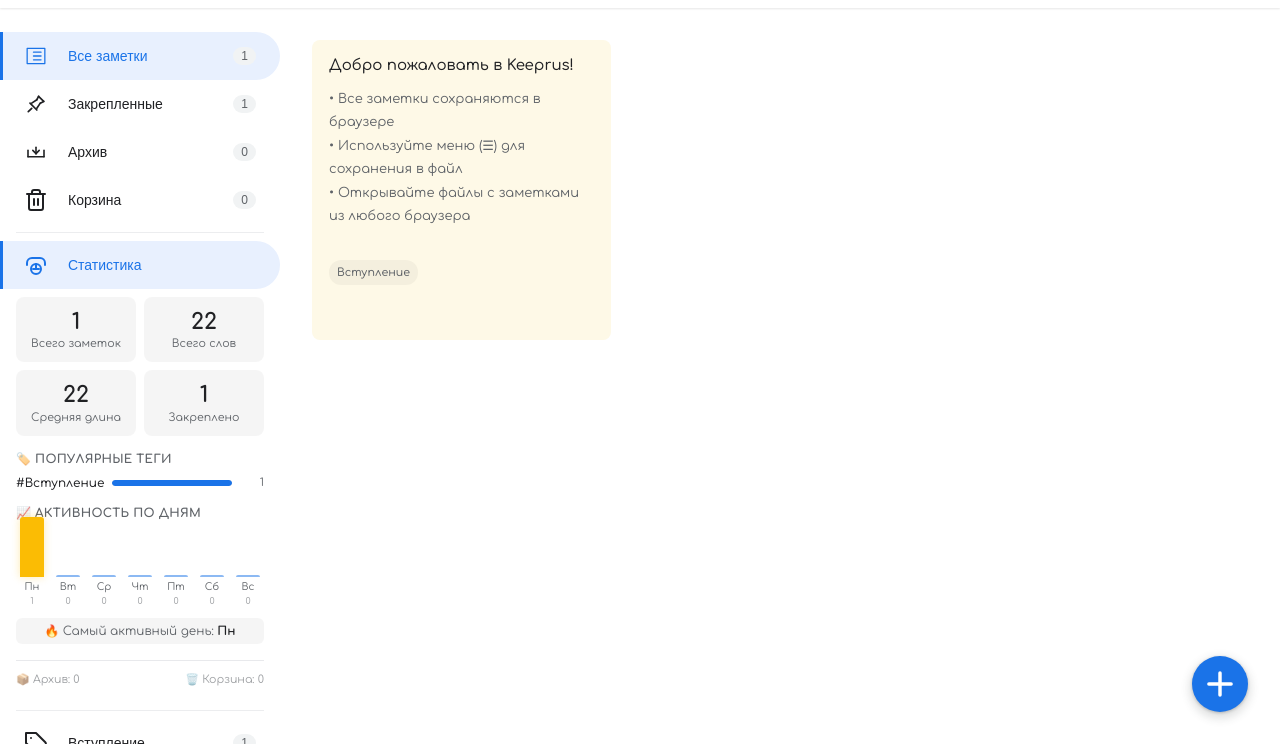
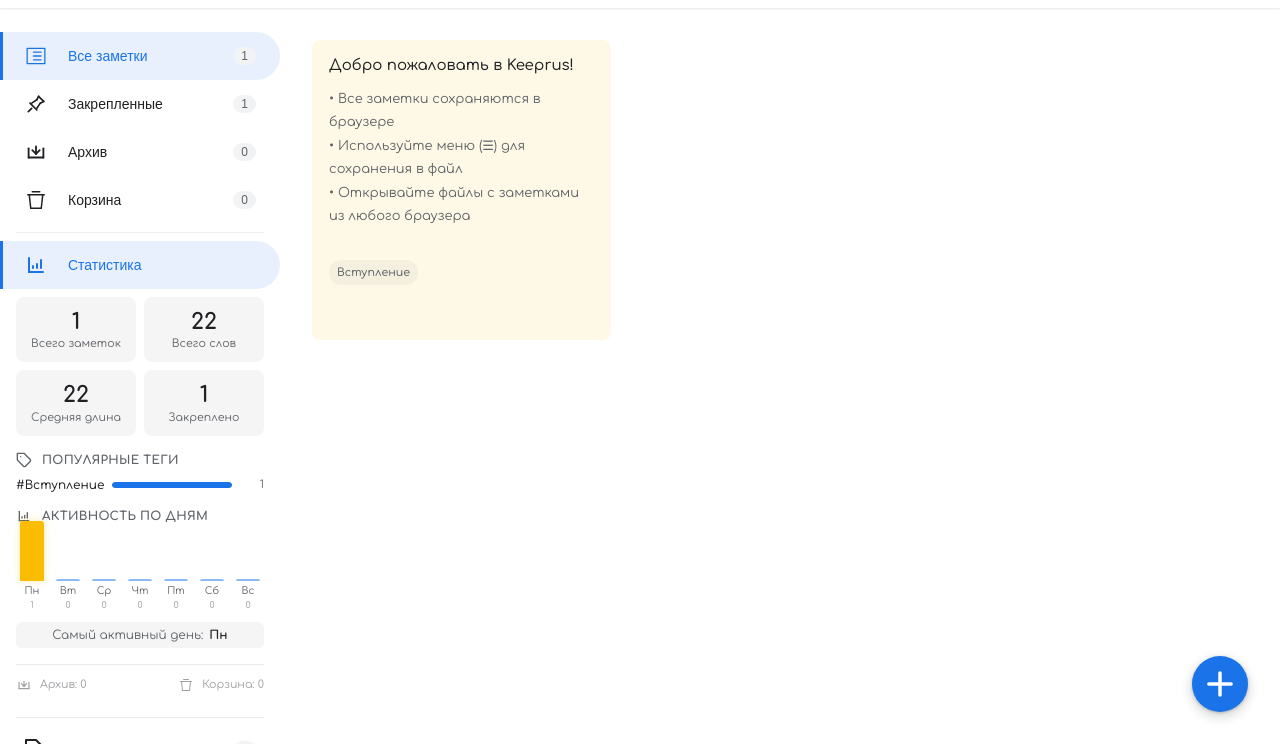
Before and after one commit to StasKrav/keeprus, a plain HTML site: page public/index.html in a window 1280 px wide. Both pictures are taken after a click on the button "Статистика". Shown: the part 56-800 px from the top of the page. Drawn offline with nearby package versions, Linux system fonts and the light colour scheme.

Commit message:
чищу дизайн

```diff
--- a/public/css/style.css
+++ b/public/css/style.css
@@ -2180,6 +2180,50 @@ body {
     opacity: 0.6;
 }
 
+.stats-section-title svg,
+.stats-busiest svg,
+.stats-footer svg {
+    display: inline-block;
+    vertical-align: middle;
+    margin-right: 4px;
+    flex-shrink: 0;
+    color: var(--text-secondary);
+}
+
+.stats-section-title {
+    display: flex;
+    align-items: center;
+    gap: 6px;
+}
+
+.stats-busiest {
+    display: flex;
+    align-items: center;
+    justify-content: center;
+    gap: 6px;
+}
+
+.stats-footer {
+    display: flex;
+    justify-content: space-between;
+    align-items: center;
+    gap: 12px;
+}
+
+.stats-footer span {
+    display: flex;
+    align-items: center;
+    gap: 4px;
+}
+
+.stats-empty svg {
+    display: block;
+    margin: 0 auto 8px;
+    opacity: 0.4;
+    width: 48px;
+    height: 48px;
+}
+
 /* Тёмная тема */
 [data-theme="dark"] .stats-card {
     background: rgba(255, 255, 255, 0.05);
--- a/public/index.html
+++ b/public/index.html
@@ -182,27 +182,26 @@
         </button>
 
         <button class="nav-item" data-filter="archive" onclick="filterNotes('archive')">
-            <svg width="24" height="24" viewBox="0 0 480 352" xmlns="http://www.w3.org/2000/svg" role="img" aria-label="Архив">
-            <path d="M240,80 L240,208" stroke="currentColor" stroke-width="32" fill="none" stroke-linecap="round"/>
-            <path d="M240,208 L176,144" stroke="currentColor" stroke-width="32" fill="none" stroke-linecap="round"/>
-            <path d="M240,208 L304,144" stroke="currentColor" stroke-width="32" fill="none" stroke-linecap="round"/>
-            <path d="M80,272 L400,272" stroke="currentColor" stroke-width="32" fill="none" stroke-linecap="round"/>
-            <path d="M400,272 L400,144" stroke="currentColor" stroke-width="32" fill="none" stroke-linecap="round"/>
-            <path d="M80,272 L80,144" stroke="currentColor" stroke-width="32" fill="none" stroke-linecap="round"/>
-
-            </svg>
+            <svg width="24" height="24" viewBox="0 0 416 352" role="img" aria-label="Архив">
+                                    <path d="M208,80 L208,208" stroke="currentColor" stroke-width="32" fill="none" stroke-linecap="round"/>
+                                    <path d="M144,144 L208,208" stroke="currentColor" stroke-width="32" fill="none" stroke-linecap="round"/>
+                                    <path d="M208,208 L272,144" stroke="currentColor" stroke-width="32" fill="none" stroke-linecap="round"/>
+                                    <path d="M80,272 L336,272" stroke="currentColor" stroke-width="32" fill="none" stroke-linecap="round"/>
+                                    <path d="M336,272 L336,112" stroke="currentColor" stroke-width="32" fill="none" stroke-linecap="round"/>
+                                    <path d="M80,112 L80,272" stroke="currentColor" stroke-width="32" fill="none" stroke-linecap="round"/>
+                                    </svg>
             <span class="nav-label">Архив</span>
             <span class="tag-count" id="countArchive">0</span>
         </button>
 
         <button class="nav-item" data-filter="trash" onclick="filterNotes('trash')">
-            <svg class="nav-icon" width="24" height="24" viewBox="0 0 24 24" fill="none" stroke="currentColor" stroke-width="2" stroke-linecap="round" stroke-linejoin="round" role="img" aria-label="Корзина">
-                <path d="M3 6h18"/>
-                <path d="M8 6V4a2 2 0 0 1 2-2h4a2 2 0 0 1 2 2v2"/>
-                <path d="M19 6v14a2 2 0 0 1-2 2H7a2 2 0 0 1-2-2V6"/>
-                <path d="M10 11v6"/>
-                <path d="M14 11v6"/>
-            </svg>
+            <svg width="24" height="24" viewBox="0 0 512 512" role="img" aria-label="Корзина">
+                                    <path d="M80,144 L432,144" stroke="currentColor" stroke-width="32" fill="none" stroke-linecap="round"/>
+                                    <path d="M176,80 L336,80" stroke="currentColor" stroke-width="32" fill="none" stroke-linecap="round"/>
+                                    <path d="M112,144 L144,432" stroke="currentColor" stroke-width="32" fill="none" stroke-linecap="round"/>
+                                    <path d="M400,144 L368,432" stroke="currentColor" stroke-width="32" fill="none" stroke-linecap="round"/>
+                                    <path d="M368,432 L144,432" stroke="currentColor" stroke-width="32" fill="none" stroke-linecap="round"/>
+                                    </svg>
             <span class="nav-label">Корзина</span>
             <span class="tag-count" id="countTrash">0</span>
         </button>
@@ -212,11 +211,12 @@
 
         <!-- СТАТИСТИКА -->
         <button class="nav-item" onclick="toggleStats()" id="statsToggle">
-            <svg width="24" height="24" viewBox="0 0 24 24" fill="none" stroke="currentColor" stroke-width="2" stroke-linecap="round" stroke-linejoin="round">
-                <path d="M21 12v-2a5 5 0 0 0-5-5H8a5 5 0 0 0-5 5v2"/>
-                <circle cx="12" cy="16" r="5"/>
-                <path d="M12 11v5"/>
-                <path d="M9 16h6"/>
+            <svg width="24" height="24" viewBox="0 0 384 384">
+            <path d="M80,80 L80,304" stroke="currentColor" stroke-width="32" fill="none" stroke-linecap="round"/>
+            <path d="M80,304 L304,304" stroke="currentColor" stroke-width="32" fill="none" stroke-linecap="round"/>
+            <path d="M272,240 L272,112" stroke="currentColor" stroke-width="32" fill="none" stroke-linecap="round"/>
+            <path d="M144,208 L144,240" stroke="currentColor" stroke-width="32" fill="none" stroke-linecap="round"/>
+            <path d="M208,176 L208,240" stroke="currentColor" stroke-width="32" fill="none" stroke-linecap="round"/>
             </svg>
             <span class="nav-label">Статистика</span>
         </button>
--- a/public/js/stats.js
+++ b/public/js/stats.js
@@ -1,5 +1,5 @@
 // ============================================
-// СТАТИСТИКА ЗАМЕТОК
+// СТАТИСТИКА ЗАМЕТОК (без эмодзи)
 // ============================================
 
 function getNoteStats() {
@@ -7,7 +7,6 @@ function getNoteStats() {
     const trashed = notes.filter(n => n.trashed);
     const archived = notes.filter(n => n.archived && !n.trashed);
 
-    // Общая статистика
     const total = active.length;
     const totalWords = active.reduce((sum, n) =>
         sum + (n.content || '').split(/\s+/).filter(w => w.length > 0).length, 0
@@ -18,7 +17,6 @@ function getNoteStats() {
     const avgLength = total > 0 ? Math.round(totalWords / total) : 0;
     const avgChars = total > 0 ? Math.round(totalChars / total) : 0;
 
-    // Топ-теги
     const tagStats = {};
     active.forEach(n => {
         n.tags.forEach(t => {
@@ -29,17 +27,14 @@ function getNoteStats() {
         .sort((a, b) => b[1] - a[1])
         .slice(0, 5);
 
-    // Активность по дням недели
     const weekDays = ['Пн', 'Вт', 'Ср', 'Чт', 'Пт', 'Сб', 'Вс'];
     const dayStats = Array(7).fill(0);
     const now = new Date();
 
     active.forEach(n => {
         if (n.date) {
-            // Парсим дату (формат: "29.06.2026 14:30" или "29 июня 2026")
             let dateParts = n.date.match(/(\d{1,2})[.\s]+(\d{1,2})[.\s]+(\d{4})/);
             if (!dateParts) {
-                // Пробуем другой формат
                 dateParts = n.date.match(/(\d{4})-(\d{2})-(\d{2})/);
                 if (dateParts) {
                     dateParts = [dateParts[0], dateParts[3], dateParts[2], dateParts[1]];
@@ -52,19 +47,15 @@ function getNoteStats() {
                 const year = parseInt(dateParts[3]);
                 const noteDate = new Date(year, month, day);
                 const dayOfWeek = noteDate.getDay();
-                // Преобразуем: 0 = воскресенье, 1 = понедельник, ...
                 const index = dayOfWeek === 0 ? 6 : dayOfWeek - 1;
                 dayStats[index]++;
             }
         }
     });
 
-    // Максимальная активность
     const maxDay = Math.max(...dayStats);
     const maxDayIndex = dayStats.indexOf(maxDay);
     const busiestDay = maxDay > 0 ? weekDays[maxDayIndex] : '—';
-
-    // Закреплённые
     const pinned = active.filter(n => n.pinned).length;
 
     return {
@@ -84,7 +75,62 @@ function getNoteStats() {
 }
 
 // ============================================
-// РЕНДЕР СТАТИСТИКИ
+// SVG-ИКОНКИ
+// ============================================
+
+const Icons = {
+    // Иконка "Теги"
+    tag: `<svg width="16" height="16" viewBox="0 0 24 24" fill="none" stroke="currentColor" stroke-width="2" stroke-linecap="round" stroke-linejoin="round">
+        <path d="M12 2H2v10l9.29 9.29a2 2 0 0 0 2.83 0l7.17-7.17a2 2 0 0 0 0-2.83L12 2z"/>
+        <path d="M7 7h.01"/>
+    </svg>`,
+
+    // Иконка "График"
+    chart: `<svg width="16" height="16" viewBox="0 0 384 384">
+    <path d="M80,80 L80,304" stroke="currentColor" stroke-width="32" fill="none" stroke-linecap="round"/>
+    <path d="M80,304 L304,304" stroke="currentColor" stroke-width="32" fill="none" stroke-linecap="round"/>
+    <path d="M272,240 L272,112" stroke="currentColor" stroke-width="32" fill="none" stroke-linecap="round"/>
+    <path d="M144,208 L144,240" stroke="currentColor" stroke-width="32" fill="none" stroke-linecap="round"/>
+    <path d="M208,176 L208,240" stroke="currentColor" stroke-width="32" fill="none" stroke-linecap="round"/>
+    </svg>`,
+
+    // Иконка "Огонь" (активный день)
+    fire: `<svg width="16" height="16" viewBox="0 0 24 24" fill="none" stroke="currentColor" stroke-width="2" stroke-linecap="round" stroke-linejoin="round">
+        <path d="M12 2s-3 5-3 8a3 3 0 0 0 6 0c0-3-3-8-3-8z"/>
+        <path d="M8.5 11.5c-1.5 1.5-2.5 3.5-2.5 5.5a6 6 0 0 0 12 0c0-2-1-4-2.5-5.5"/>
+    </svg>`,
+
+    // Иконка "Архив"
+    archive: `<svg width="16" height="16" viewBox="0 0 416 352">
+                            <path d="M208,80 L208,208" stroke="currentColor" stroke-width="32" fill="none" stroke-linecap="round"/>
+                            <path d="M144,144 L208,208" stroke="currentColor" stroke-width="32" fill="none" stroke-linecap="round"/>
+                            <path d="M208,208 L272,144" stroke="currentColor" stroke-width="32" fill="none" stroke-linecap="round"/>
+                            <path d="M80,272 L336,272" stroke="currentColor" stroke-width="32" fill="none" stroke-linecap="round"/>
+                            <path d="M336,272 L336,112" stroke="currentColor" stroke-width="32" fill="none" stroke-linecap="round"/>
+                            <path d="M80,112 L80,272" stroke="currentColor" stroke-width="32" fill="none" stroke-linecap="round"/>
+                            </svg>`,
+
+    // Иконка "Корзина"
+    trash: `<svg width="16" height="16" viewBox="0 0 512 512">
+                            <path d="M80,144 L432,144" stroke="currentColor" stroke-width="32" fill="none" stroke-linecap="round"/>
+                            <path d="M176,80 L336,80" stroke="currentColor" stroke-width="32" fill="none" stroke-linecap="round"/>
+                            <path d="M112,144 L144,432" stroke="currentColor" stroke-width="32" fill="none" stroke-linecap="round"/>
+                            <path d="M400,144 L368,432" stroke="currentColor" stroke-width="32" fill="none" stroke-linecap="round"/>
+                            <path d="M368,432 L144,432" stroke="currentColor" stroke-width="32" fill="none" stroke-linecap="round"/>
+                            </svg>`,
+
+    // Иконка "Заметка" (для заголовка)
+    note: `<svg width="20" height="20" viewBox="0 0 24 24" fill="none" stroke="currentColor" stroke-width="2" stroke-linecap="round" stroke-linejoin="round">
+        <path d="M14 2H6a2 2 0 0 0-2 2v16a2 2 0 0 0 2 2h12a2 2 0 0 0 2-2V8z"/>
+        <polyline points="14 2 14 8 20 8"/>
+        <line x1="16" y1="13" x2="8" y2="13"/>
+        <line x1="16" y1="17" x2="8" y2="17"/>
+        <polyline points="10 9 9 9 8 9"/>
+    </svg>`,
+};
+
+// ============================================
+// РЕНДЕР СТАТИСТИКИ (без эмодзи)
 // ============================================
 
 function renderStats() {
@@ -95,16 +141,7 @@ function renderStats() {
     if (stats.total === 0) {
         container.innerHTML = `
             <div class="stats-empty">
-                <svg width="48" height="48" viewBox="0 0 24 24" fill="none" stroke="var(--text-secondary)" stroke-width="1.5">
-                    <path d="M12 2v4"/>
-                    <path d="M12 18v4"/>
-                    <path d="M4.93 4.93l2.83 2.83"/>
-                    <path d="M16.24 16.24l2.83 2.83"/>
-                    <path d="M2 12h4"/>
-                    <path d="M18 12h4"/>
-                    <path d="M4.93 19.07l2.83-2.83"/>
-                    <path d="M16.24 7.76l2.83-2.83"/>
-                </svg>
+                ${Icons.note}
                 <p>Нет заметок для статистики</p>
             </div>
         `;
@@ -163,7 +200,10 @@ function renderStats() {
 
         ${stats.topTags.length > 0 ? `
             <div class="stats-section">
-                <div class="stats-section-title">🏷️ Популярные теги</div>
+                <div class="stats-section-title">
+                    ${Icons.tag}
+                    Популярные теги
+                </div>
                 <div class="stats-tags-list">
                     ${tagsHtml}
                 </div>
@@ -171,26 +211,30 @@ function renderStats() {
         ` : ''}
 
         <div class="stats-section">
-            <div class="stats-section-title">📈 Активность по дням</div>
+            <div class="stats-section-title">
+                ${Icons.chart}
+                Активность по дням
+            </div>
             <div class="stats-bars">
                 ${barsHtml}
             </div>
             ${stats.busiestDay !== '—' ? `
                 <div class="stats-busiest">
-                    🔥 Самый активный день: <strong>${stats.busiestDay}</strong>
+
+                    Самый активный день: <strong>${stats.busiestDay}</strong>
                 </div>
             ` : ''}
         </div>
 
         <div class="stats-footer">
-            <span>📦 Архив: ${stats.archived}</span>
-            <span>🗑️ Корзина: ${stats.trashed}</span>
+            <span>${Icons.archive} Архив: ${stats.archived}</span>
+            <span>${Icons.trash} Корзина: ${stats.trashed}</span>
         </div>
     `;
 }
 
 // ============================================
-// ОБНОВЛЕНИЕ СТАТИСТИКИ ПРИ ИЗМЕНЕНИЯХ
+// ОБНОВЛЕНИЕ СТАТИСТИКИ
 // ============================================
 
 let statsUpdateTimeout = null;
@@ -210,3 +254,9 @@ if (originalSaveNotes) {
         scheduleStatsUpdate();
     };
 }
+
+// Экспортируем
+window.renderStats = renderStats;
+window.scheduleStatsUpdate = scheduleStatsUpdate;
+
+console.log('📊 Статистика загружена (без эмодзи)');
```
